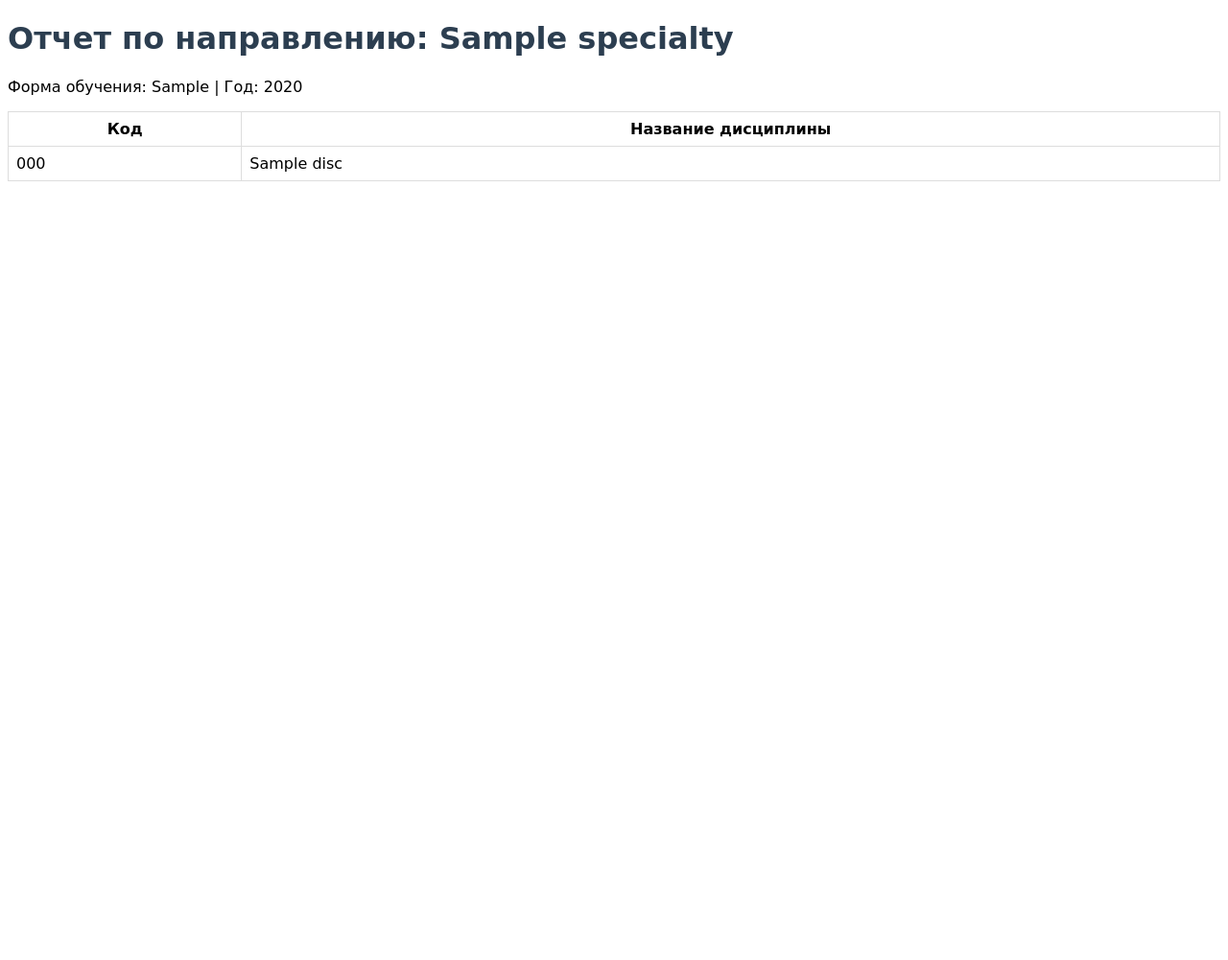
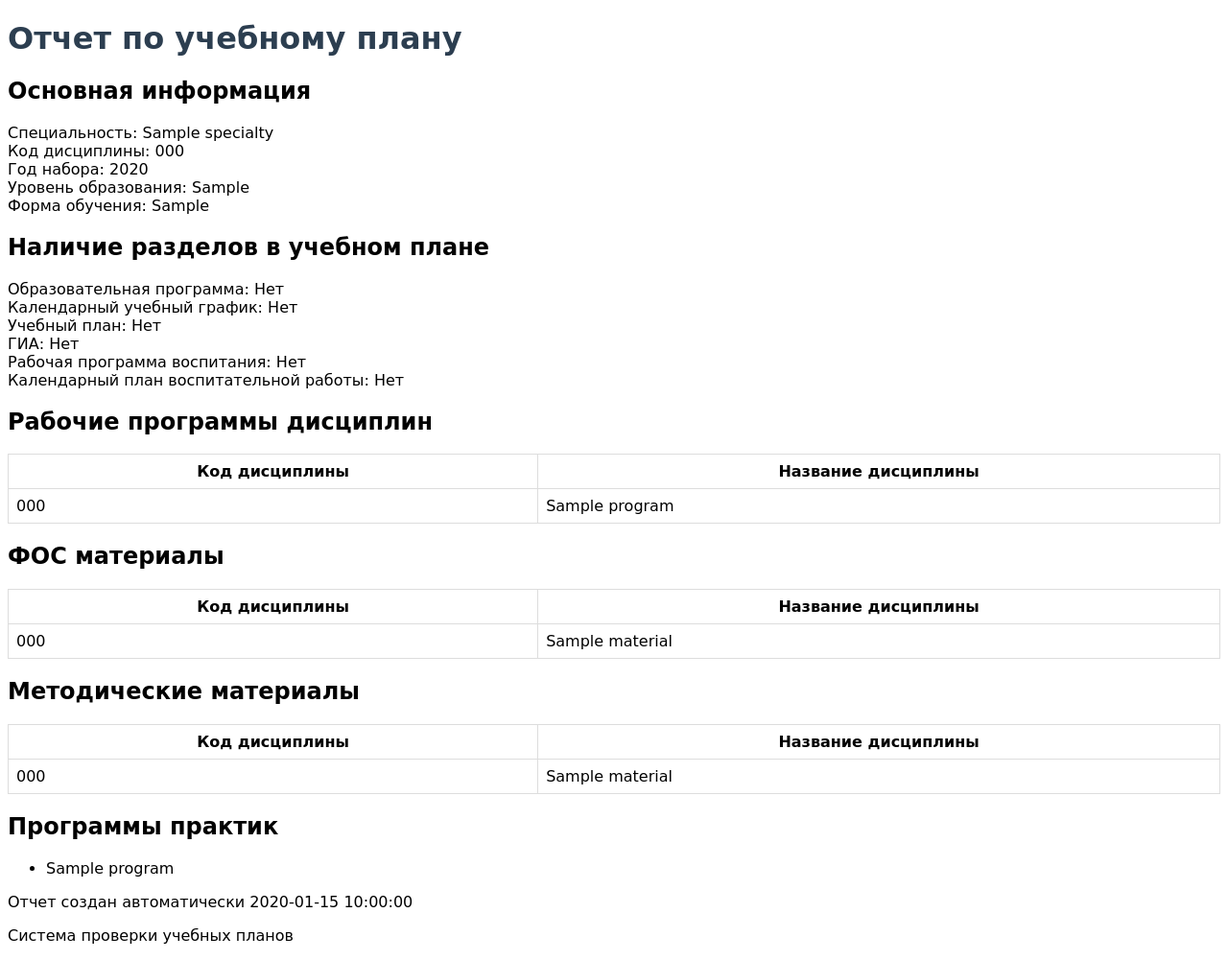
Before and after one commit to k1hp/parser_studies_plan, a Python web app: template backend/src/services/templates/report_template.html in a window 1280 px wide. Shown: the whole page at 96% size. Before the commit the page ends 189 px from the top, so only its background shows below. Run offline with Jinja, Linux system fonts and the light colour scheme; the template is opened without the code that fills it: most values are stand-ins (such as "Sample title", 1, 10 or a date in 2020).

Commit message:
Fixed pdf_service.py and analyze_service.py, now it's working properly and creates a pdf file of output. Changed file_manager.py, added all attributes from web_schemas.py to pdf_service.py. Updated report_template.html.

```diff
--- a/backend/src/entrypoint.py
+++ b/backend/src/entrypoint.py
@@ -26,8 +26,8 @@ async def analyze(url: str, report_format: REPORT_FORMATS, file: UploadFile = Fi
     if report_format == "json":
         return response
     elif report_format == "pdf":
+        # передаешь response в твой конвертер pdf и потом возвращаешь сюда файл
         pdf_service = PDFService()
-        # передаешь response в твой конвертер pdf и потом возвращаешь сюда файл
         pdf_content = pdf_service.create_pdf(response)
         return pdf_content
 
--- a/backend/src/schemas/web_schemas.py
+++ b/backend/src/schemas/web_schemas.py
@@ -1,7 +1,5 @@
 from pydantic import BaseModel, Field
-
 from backend.src.schemas.xml_schemas import DisciplineDetail
-
 
 class CurriculumModel(BaseModel):
     specialty: str = Field(..., description="Название специальности")
--- a/backend/src/services/templates/report_template.html
+++ b/backend/src/services/templates/report_template.html
@@ -2,6 +2,7 @@
 <html>
 <head>
     <meta charset="UTF-8">
+    <title>Отчет по учебному плану</title>
     <style>
         body { font-family: DejaVu Sans, sans-serif; }
         h1 { color: #2c3e50; }
@@ -10,24 +11,152 @@
     </style>
 </head>
 <body>
-    <h1>Отчет по направлению: {{ specialty }}</h1>
-    <p>Форма обучения: {{ form_education }} | Год: {{ curriculum_year }}</p>
+    <h1>Отчет по учебному плану</h1>
 
+    <div class="info-block">
+        <h2>Основная информация</h2>
+        <div class="info-grid">
+            <div class="info-item">
+                <span class="info-label">Специальность:</span>
+                <span class="info-value">{{ specialty or '-' }}</span>
+            </div>
+            <div class="info-item">
+                <span class="info-label">Код дисциплины:</span>
+                <span class="info-value">{{ discipline_code or '-' }}</span>
+            </div>
+            <div class="info-item">
+                <span class="info-label">Год набора:</span>
+                <span class="info-value">{{ curriculum_year or '-' }}</span>
+            </div>
+            <div class="info-item">
+                <span class="info-label">Уровень образования:</span>
+                <span class="info-value">{{ lvl_education or '-' }}</span>
+            </div>
+            <div class="info-item">
+                <span class="info-label">Форма обучения:</span>
+                <span class="info-value">{{ form_education or '-' }}</span>
+            </div>
+        </div>
+    </div>
+
+    <div class="info-block">
+        <h2>Наличие разделов в учебном плане</h2>
+        <div class="info-grid">
+            <div class="info-item">
+                <span class="info-label">Образовательная программа:</span>
+                <span class="status-badge {{ 'status-true' if education_program else 'status-false' }}">
+                    {{ 'Есть' if education_program else 'Нет' }}
+                </span>
+            </div>
+            <div class="info-item">
+                <span class="info-label">Календарный учебный график:</span>
+                <span class="status-badge {{ 'status-true' if calendar_graphic else 'status-false' }}">
+                    {{ 'Есть' if calendar_graphic else 'Нет' }}
+                </span>
+            </div>
+            <div class="info-item">
+                <span class="info-label">Учебный план:</span>
+                <span class="status-badge {{ 'status-true' if education_plan else 'status-false' }}">
+                    {{ 'Есть' if education_plan else 'Нет' }}
+                </span>
+            </div>
+            <div class="info-item">
+                <span class="info-label">ГИА:</span>
+                <span class="status-badge {{ 'status-true' if gia_program else 'status-false' }}">
+                    {{ 'Есть' if gia_program else 'Нет' }}
+                </span>
+            </div>
+            <div class="info-item">
+                <span class="info-label">Рабочая программа воспитания:</span>
+                <span class="status-badge {{ 'status-true' if education_program_vosp else 'status-false' }}">
+                    {{ 'Есть' if education_program_vosp else 'Нет' }}
+                </span>
+            </div>
+            <div class="info-item">
+                <span class="info-label">Календарный план воспитательной работы:</span>
+                <span class="status-badge {{ 'status-true' if curriculum_plan else 'status-false' }}">
+                    {{ 'Есть' if curriculum_plan else 'Нет' }}
+                </span>
+            </div>
+        </div>
+    </div>
+
+    {% if working_programs %}
+    <h2>Рабочие программы дисциплин</h2>
     <table>
         <thead>
             <tr>
-            <th>Код</th>
+                <th>Код дисциплины</th>
                 <th>Название дисциплины</th>
             </tr>
         </thead>
         <tbody>
-        {% for disc in disciplines %}
+            {% for program in working_programs %}
             <tr>
-            <td>{{ disc.discipline_code or '-' }}</td>
-            <td>{{ disc.discipline_name }}</td>
+                <td>{{ program.discipline_code or '-' }}</td>
+                <td>{{ program.discipline_name }}</td>
             </tr>
             {% endfor %}
         </tbody>
     </table>
+    {% else %}
+    <div class="error-message">Нет данных о рабочих программах дисциплин</div>
+    {% endif %}
+
+    {% if fos_materials %}
+    <h2>ФОС материалы</h2>
+    <table>
+        <thead>
+            <tr>
+                <th>Код дисциплины</th>
+                <th>Название дисциплины</th>
+            </tr>
+        </thead>
+        <tbody>
+            {% for material in fos_materials %}
+            <tr>
+                <td>{{ material.discipline_code or '-' }}</td>
+                <td>{{ material.discipline_name }}</td>
+            </tr>
+            {% endfor %}
+        </tbody>
+    </table>
+    {% else %}
+    <div class="error-message">Нет данных о ФОС материалах</div>
+    {% endif %}
+
+    {% if methodical_materials %}
+    <h2>Методические материалы</h2>
+    <table>
+        <thead>
+            <tr>
+                <th>Код дисциплины</th>
+                <th>Название дисциплины</th>
+            </tr>
+        </thead>
+        <tbody>
+            {% for material in methodical_materials %}
+            <tr>
+                <td>{{ material.discipline_code or '-' }}</td>
+                <td>{{ material.discipline_name }}</td>
+            </tr>
+            {% endfor %}
+        </tbody>
+    </table>
+    {% endif %}
+
+    {% if practic_programs %}
+    <h2>Программы практик</h2>
+    <ul>
+        {% for program in practic_programs %}
+        <li>{{ program }}</li>
+        {% endfor %}
+    </ul>
+    {% endif %}
+
+    <div class="footer">
+        <p>Отчет создан автоматически {{ current_date if current_date else 'в текущую дату' }}</p>
+        <p>Система проверки учебных планов</p>
+    </div>
 </body>
 </html>
```
Also changed, not shown: backend/src/services/analyze_service.py (+51 -17 lines), backend/src/services/file_manager.py (+9 -5 lines), backend/src/services/pdf_service.py (+19 -4 lines), backend/src/services/xml_parsing_service.py (+28 -6 lines). Lines whose indentation alone changed are shown as unchanged.
